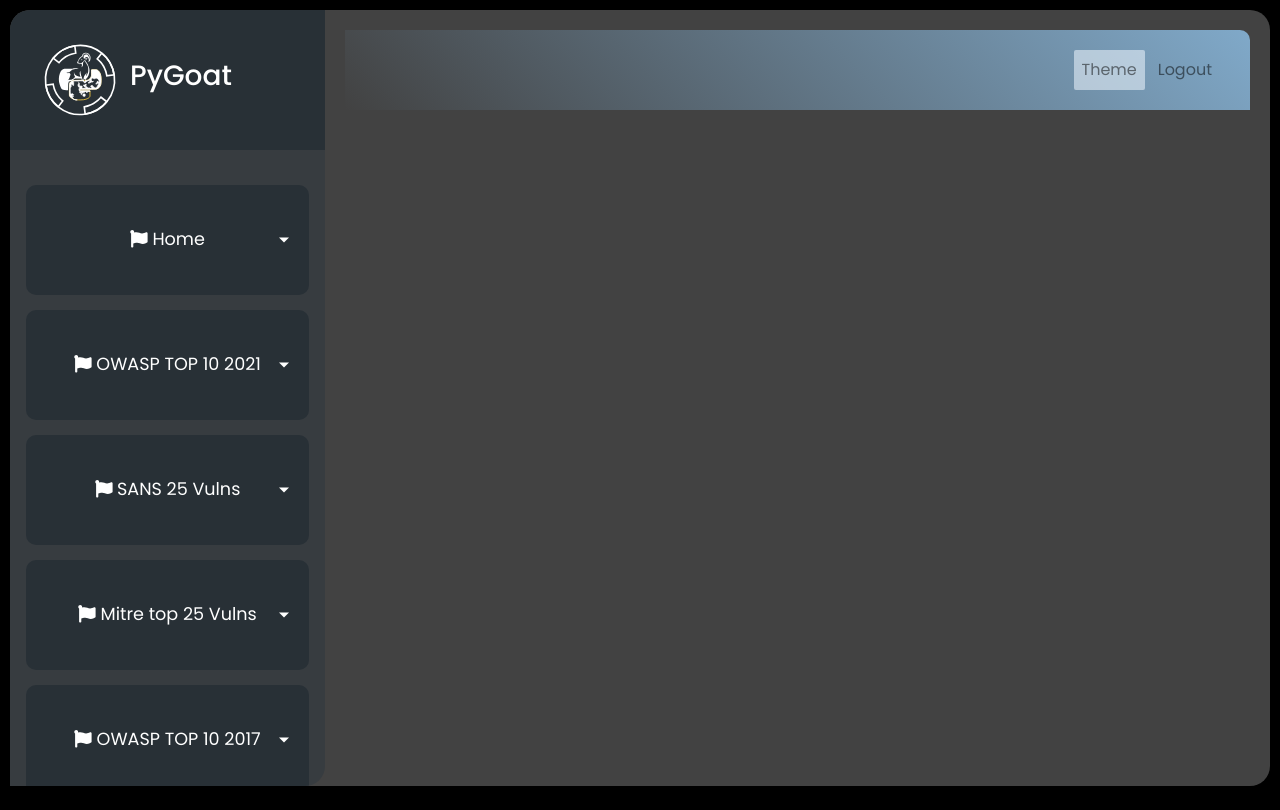
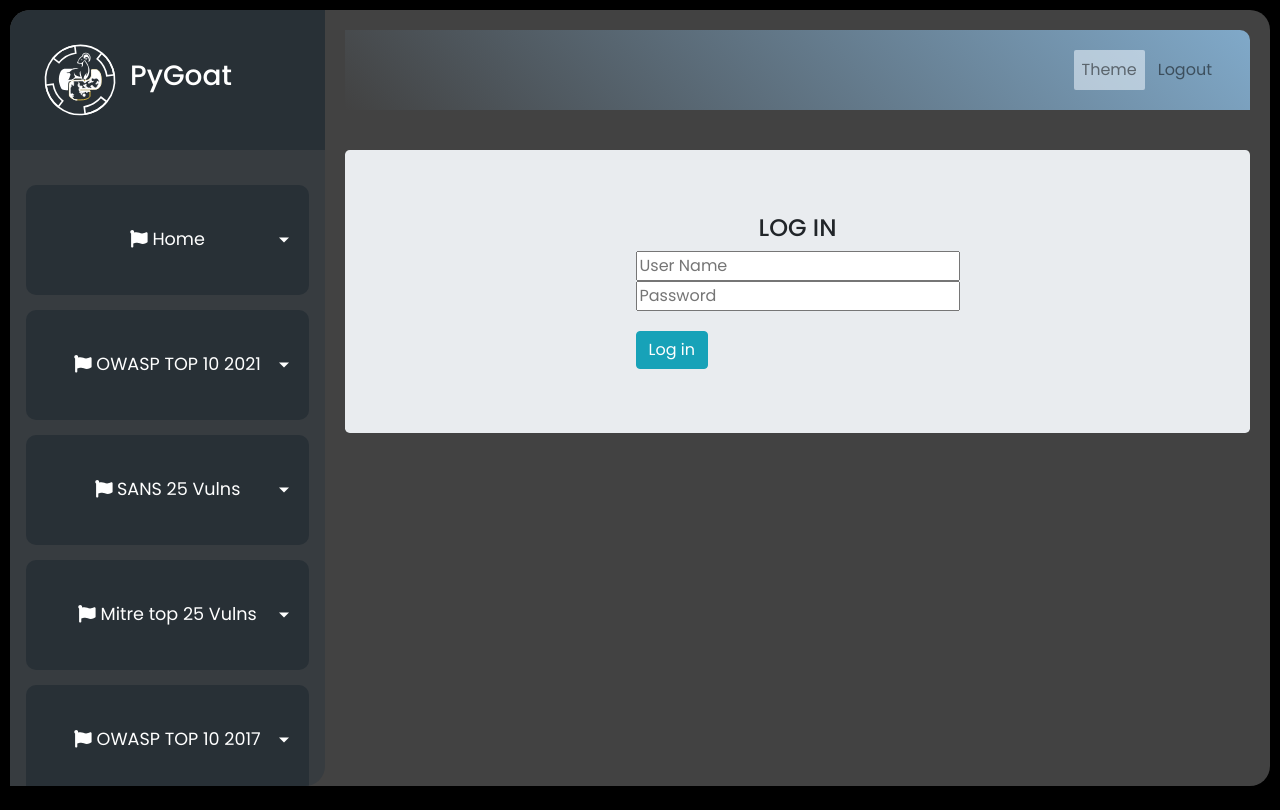
Before and after one commit to kennethchinedu/pygoat-devsecops-pipeline, a Django app: page /mitre/9/lab/login in a window 1280 px wide. Run offline with Django 3.2, Linux system fonts and the light colour scheme; a user stored in the database is signed in; parts of the project's set-up code (start-up, migrations or seed data) failed here and were passed over; some libraries are stand-ins or nearby versions.

Commit message:
csrf lab aadded

```diff
--- a/pygoat/introduction/mitre.py
+++ b/pygoat/introduction/mitre.py
@@ -4,6 +4,8 @@
 from hashlib import md5
 import jwt
 import datetime
+from .models import CSRF_user_tbl
+from django.views.decorators.csrf import csrf_exempt
 
 ## Mitre top1 | CWE:787
 
@@ -145,21 +147,52 @@
         password = request.POST.get('password')
         username = request.POST.get('username')
         password = md5(password.encode()).hexdigest()
-        User = request.user.objects.filter(username=username, password=password)
+        User = CSRF_user_tbl.objects.filter(username=username, password=password)
         if User:
             payload ={
                 'username': username,
-                'exp': datetime.datetime.utcnow() + datetime.timedelta(seconds=60),
+                'exp': datetime.datetime.utcnow() + datetime.timedelta(seconds=300),
                 'iat': datetime.datetime.utcnow()
             }
             cookie = jwt.encode(payload, 'csrf_vulneribility', algorithm='HS256')
-            response = render(request, "mitre/csrf_dashboard.html")
+            response = redirect("/mitre/9/lab/transaction")
             response.set_cookie('auth_cookiee', cookie)
             return response
         else :
-            return redirect('mitre/9/lab/login')
+            return redirect('/mitre/9/lab/login')
 
 @authentication_decorator
+@csrf_exempt
 def csrf_transfer_monei(request):
     if request.method == 'GET':
-        pass
+        try:
+            cookie = request.COOKIES['auth_cookiee']
+            payload = jwt.decode(cookie, 'csrf_vulneribility', algorithms=['HS256'])
+            username = payload['username']
+            User = CSRF_user_tbl.objects.filter(username=username)
+            if not User:
+                redirect('/mitre/9/lab/login')
+            return render(request, 'mitre/csrf_dashboard.html', {'balance': User[0].balance})
+        except:
+            return redirect('/mitre/9/lab/login')
+
+def csrf_transfer_monei_api(request,recipent,amount):
+    if request.method == "GET":
+        cookie = request.COOKIES['auth_cookiee']
+        payload = jwt.decode(cookie, 'csrf_vulneribility', algorithms=['HS256'])
+        username = payload['username']
+        User = CSRF_user_tbl.objects.filter(username=username)
+        if not User:
+            return redirect('/mitre/9/lab/login')
+        if int(amount) > 0:
+            if int(amount) <= User[0].balance:
+                recipent = CSRF_user_tbl.objects.filter(username=recipent)
+                if recipent:
+                    recipent = recipent[0]
+                    recipent.balance = recipent.balance + int(amount)
+                    recipent.save()
+                    User[0].balance = User[0].balance - int(amount)
+                    User[0].save()
+        return redirect('/mitre/9/lab/transaction')
+    else:
+        return redirect ('/mitre/9/lab/transaction')
--- a/pygoat/introduction/templates/mitre/csrf_lab_login.html
+++ b/pygoat/introduction/templates/mitre/csrf_lab_login.html
@@ -4,6 +4,16 @@
 {% block title %}
 <title> CSRF LAB </title>
 {% endblock %}
-
+    <div class="jumbotron">
+        <h4 style="text-align:center"> LOG IN </h4>
+        <div class="login" style="display: flex;justify-content: center;flex-direction: row;}">
+            <form method="post">
+                {% csrf_token %}
+                <input id="input" type="text" name="username" placeholder="User Name"><br>
+                <input id="input" type="password" name="password" placeholder="Password"><br>
+                <button style="margin-top:20px" class="btn btn-info" type="submit"> Log in</button>
+            </form>
+        </div>
+    </div>
 
 {% endblock %}
--- a/pygoat/introduction/urls.py
+++ b/pygoat/introduction/urls.py
@@ -111,4 +111,5 @@
     path("mitre/25",mitre.mitre_top25,name="mitre_top25"),
     path("mitre/9/lab/login",mitre.csrf_lab_login,name="csrf_lab_login"),
     path("mitre/9/lab/transaction",mitre.csrf_transfer_monei,name="csrf_lab_login_api"),
+    path("mitre/9/lab/api/<str:recipent>/<int:amount>",mitre.csrf_transfer_monei_api,name="csrf_lab_login_api"),
 ]
```
Also changed, not shown: pygoat/introduction/templates/mitre/csrf_dashboard.html (added, +31 -0 lines), pygoat/introduction/templates/mitre/mitre_top9.html (+14 -1 lines), pygoat/db.sqlite3.
